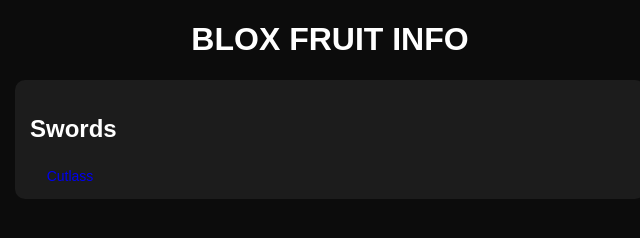
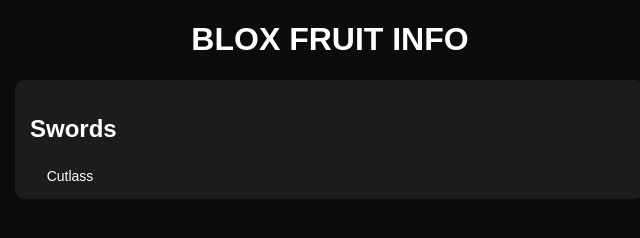
Before and after one commit to Buystvo93/bloxfruitinfo, a plain HTML site: page index.html in a window 1280 px wide. Shown: the full height of the page, 310-950 px from the left. Drawn offline with Linux system fonts and the light colour scheme.

Commit message:
Update index.html

```diff
--- a/index.html
+++ b/index.html
@@ -7,7 +7,7 @@
       body { font-family: Arial, sans-serif; background:#0c0c0c; color:#fff; text-align:center; }
       .section { background:#1c1c1c; margin:15px auto; padding:15px; border-radius:10px; width:80%; max-width:600px; text-align:left; }
       .icon-grid { display:flex; flex-wrap:wrap; gap:10px; }
-      .item a { display:block; margin-top:5px; font-size:14px; text-decoration: none; text-color: white; }
+      .item a { display:block; margin-top:5px; font-size:14px; text-decoration: none; color: white; }
       .item { width:80px; text-align:center; cursor:pointer;}
     </style>
   </head>
```
